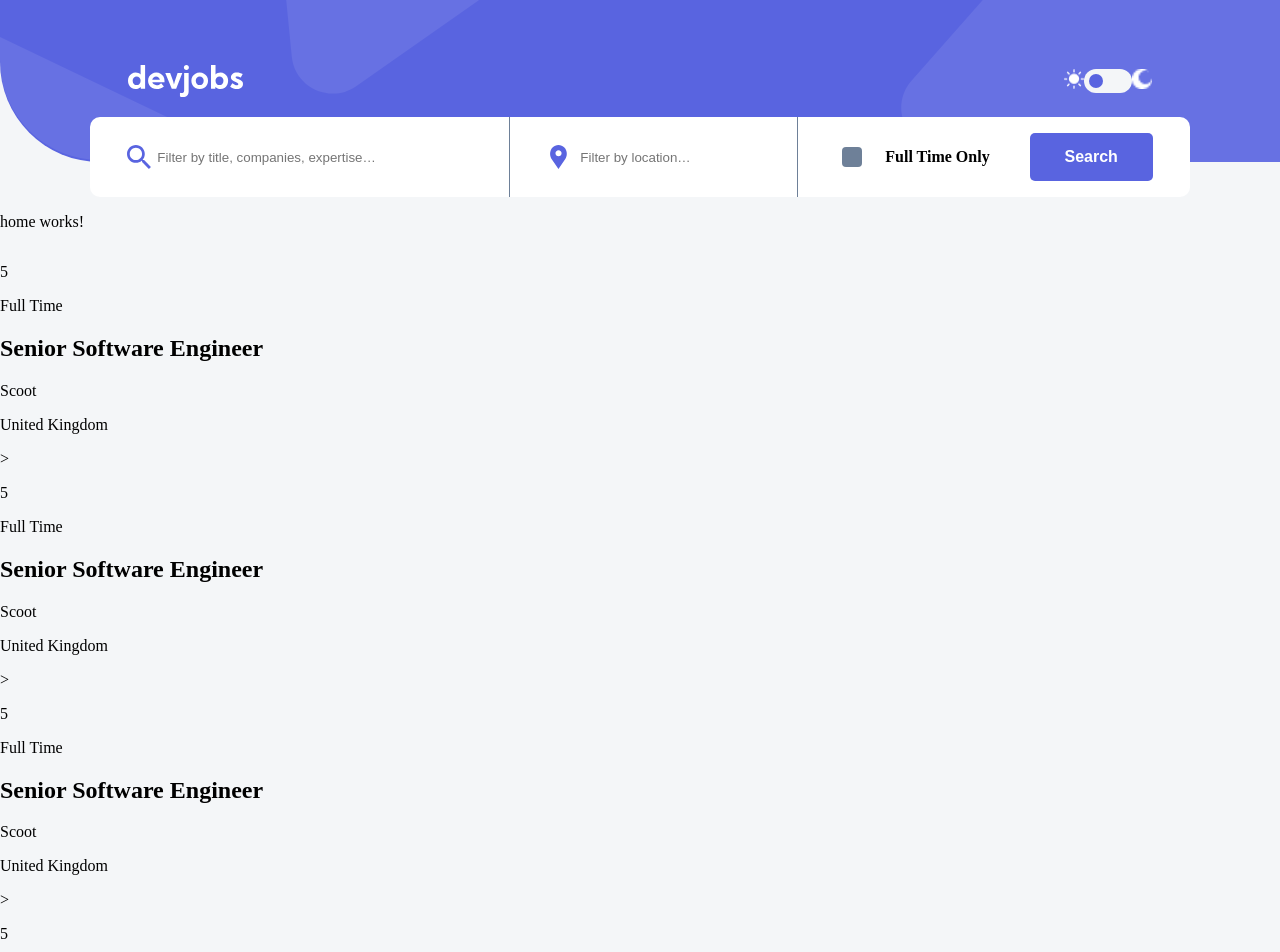
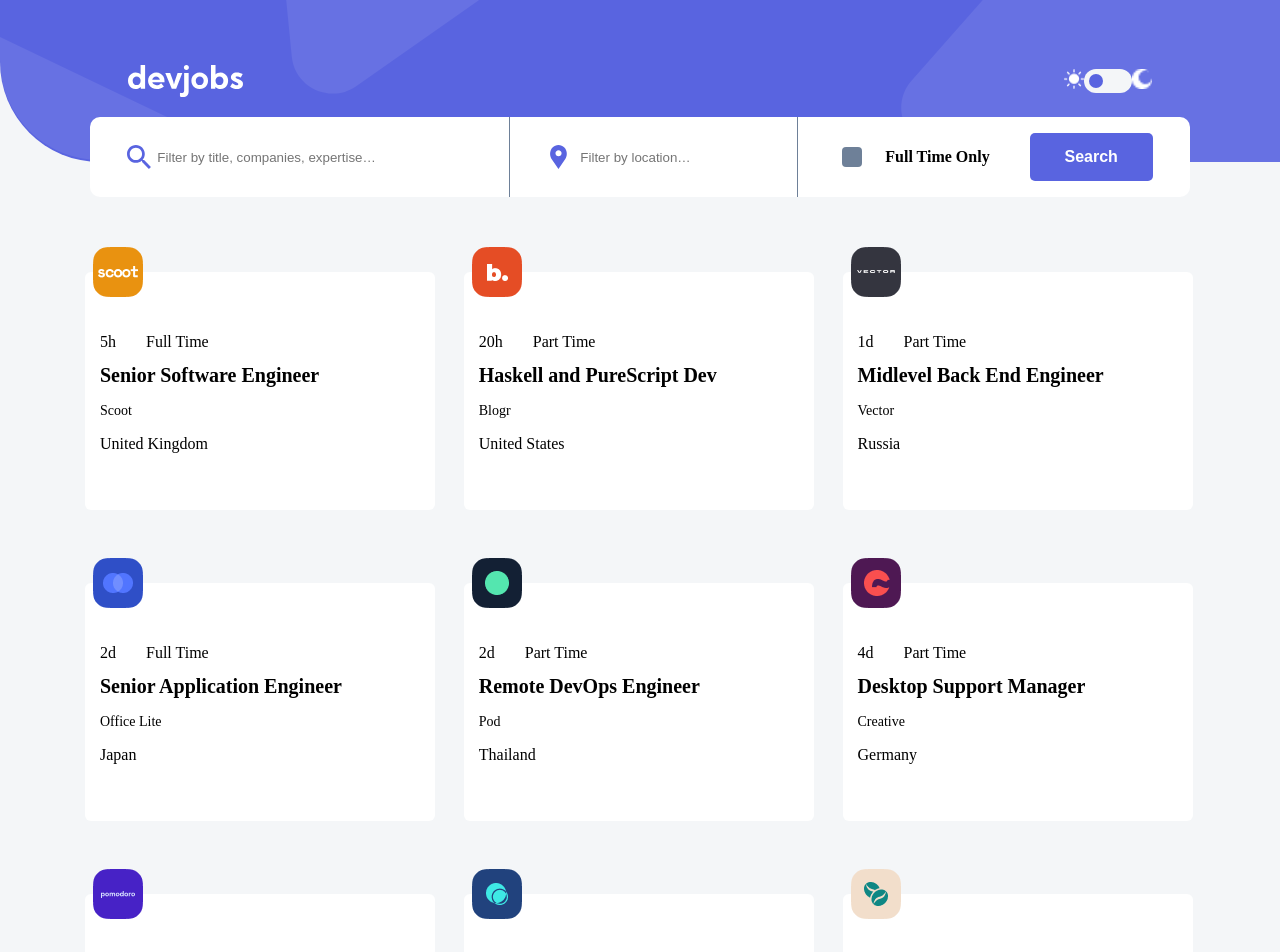
Before and after one commit to Luanquevedo/devjobs, an Angular app: page / in a window 1280 px wide. Shown: the top 952 px of the page. Built offline with nearby package versions, Linux system fonts and the light colour scheme.

Commit message:
feat(cards): elaborado component card para renderizar todas vagas cadastradas

```diff
--- a/src/app/app.component.ts
+++ b/src/app/app.component.ts
@@ -1,6 +1,5 @@
 import { Component } from '@angular/core';
 import { RouterOutlet } from '@angular/router';
-import { NavComponent } from './components/nav/nav.component';
 
 @Component({
   selector: 'app-root',
--- a/src/app/components/cards/cards.component.html
+++ b/src/app/components/cards/cards.component.html
@@ -1,7 +1,12 @@
-<article class="card">
-    <p>{{vacancy.timestamp}}</p>
-    <p>{{vacancy.model}}</p>
-    <h2>{{vacancy.title}}</h2>
-    <p>{{vacancy.employer}}</p>
-    <p>{{vacancy.location}}</p>
-</article>>
+<article class=" flex-col">
+    <img src="{{vacancy.icon}}" alt="logo {{vacancy.employer}}">
+    <div class="card">
+        <div class="m card__container flex-row">
+            <p>{{vacancy.timestamp}}</p>
+            <p>{{vacancy.model}}</p>
+        </div>
+        <h2 class="t">{{vacancy.title}}</h2>
+        <p class="l">{{vacancy.employer}}</p>
+        <p class="m">{{vacancy.location}}</p>
+    </div>
+</article>
--- a/src/app/components/cards/cards.component.scss
+++ b/src/app/components/cards/cards.component.scss
@@ -0,0 +1,35 @@
+@use '../../../styles/variables' as *;
+@use '../../../styles/utils' as *;
+
+
+img{
+    width: 50px;
+    position: relative;
+    margin-bottom: -25px;
+    margin-left: 8px;
+
+}
+.card{
+    width: 320px;
+    height: 208px;
+    padding: 15px;
+    background-color: $Color-secondary;
+    border-radius: 6px;
+
+    &__container{
+        margin-top: 30px;
+        margin-bottom: -20px;
+        gap: 30px;
+    }
+}
+.t{
+    font-size: 20px;
+}
+
+.m{
+    font-size: 16px;
+}
+
+.l{
+    font-size: 14px;
+}
--- a/src/app/models/vacancies.ts
+++ b/src/app/models/vacancies.ts
@@ -2,7 +2,7 @@ export interface Vacancies {
 
     id: number;
     icon: string;
-    timestamp: number;
+    timestamp: string;
     model: string;
     title: string;
     employer: string;
--- a/src/app/pages/home/home.component.html
+++ b/src/app/pages/home/home.component.html
@@ -1,8 +1,7 @@
 <body>
     <app-nav></app-nav>
     <app-search-bar></app-search-bar>
-    <p>home works!</p>
-    <ng-container *ngFor="let vacancy of vacancies">
-        <app-cards [vacancy]="vacancy"></app-cards>
-    </ng-container>
+     <section class="cards-grid">
+    <app-cards *ngFor="let vacancy of vacancies" [vacancy]="vacancy"></app-cards>
+     </section>
 </body>
--- a/src/app/pages/home/home.component.scss
+++ b/src/app/pages/home/home.component.scss
@@ -1,14 +1,24 @@
 @use '../../../styles/variables' as *;
+@use '../../../styles/utils' as *;
 
-body{
+body {
     display: flex;
     flex-direction: column;
     background-color: $Color-primary-background;
-
 }
 
-app-search-bar{
+app-search-bar {
     position: relative;
     margin-top: -45px;
     z-index: 9999;
+    margin-bottom: 50px;
 }
+
+.cards-grid {
+    margin-top: 50px;
+    max-width: 1110px;
+    margin: auto;
+    display: grid;
+    grid-template-columns: repeat(3, 29.8%); // define o template de colunas em 3 fraçoes de 3 colunas
+    gap: 3rem;
+}
--- a/src/app/services/vacancies-api.service.ts
+++ b/src/app/services/vacancies-api.service.ts
@@ -15,107 +15,107 @@ export class VacanciesApiService {
       title: 'Senior Software Engineer',
       model: 'Full Time',
       location: 'United Kingdom',
-      icon: '',
-      timestamp: 5
+      icon: '/img/scoot.png',
+      timestamp: '5h'
     },
     {
       id: 2,
-      employer: 'Scoot',
-      title: 'Senior Software Engineer',
-      model: 'Full Time',
-      location: 'United Kingdom',
-      icon: '',
-      timestamp: 5
+      employer: 'Blogr',
+      title: 'Haskell and PureScript Dev',
+      model: 'Part Time',
+      location: 'United States',
+      icon: '/img/blogr.png',
+      timestamp: '20h'
     },
     {
       id: 3,
-      employer: 'Scoot',
-      title: 'Senior Software Engineer',
-      model: 'Full Time',
-      location: 'United Kingdom',
-      icon: '',
-      timestamp: 5
+      employer: 'Vector',
+      title: 'Midlevel Back End Engineer ',
+      model: 'Part Time',
+      location: 'Russia',
+      icon: '/img/vector.png',
+      timestamp: '1d'
     },
     {
       id: 4,
-      employer: 'Scoot',
-      title: 'Senior Software Engineer',
+      employer: 'Office Lite',
+      title: 'Senior Application Engineer',
       model: 'Full Time',
-      location: 'United Kingdom',
-      icon: '',
-      timestamp: 5
+      location: 'Japan',
+      icon: '/img/office Lite.png',
+      timestamp: '2d'
     },
     {
       id: 5,
-      employer: 'Scoot',
-      title: 'Senior Software Engineer',
-      model: 'Full Time',
-      location: 'United Kingdom',
-      icon: '',
-      timestamp: 5
+      employer: 'Pod',
+      title: 'Remote DevOps Engineer',
+      model: 'Part Time',
+      location: 'Thailand',
+      icon: '/img/pod.png',
+      timestamp: '2d'
     },
     {
       id: 6,
-      employer: 'Scoot',
-      title: 'Senior Software Engineer',
-      model: 'Full Time',
-      location: 'United Kingdom',
-      icon: '',
-      timestamp: 5
+      employer: 'Creative',
+      title: 'Desktop Support Manager',
+      model: 'Part Time ',
+      location: 'Germany',
+      icon: '/img/creative.png',
+      timestamp: '4d'
     },
     {
       id: 7,
-      employer: 'Scoot',
-      title: 'Senior Software Engineer',
+      employer: 'Pomodoro',
+      title: 'iOS Engineer',
       model: 'Full Time',
-      location: 'United Kingdom',
-      icon: '',
-      timestamp: 5
+      location: 'United States',
+      icon: '/img/pomodoro.png',
+      timestamp: '1w'
     },
     {
       id: 8,
-      employer: 'Scoot',
-      title: 'Senior Software Engineer',
+      employer: 'Maker',
+      title: 'Senior EJB Developer',
       model: 'Full Time',
       location: 'United Kingdom',
-      icon: '',
-      timestamp: 5
+      icon: '/img/maker.png',
+      timestamp: '1w'
     },
     {
       id: 9,
-      employer: 'Scoot',
-      title: 'Senior Software Engineer',
-      model: 'Full Time',
-      location: 'United Kingdom',
-      icon: '',
-      timestamp: 5
+      employer: 'Coffeeroasters',
+      title: 'Senior Frontend Developer',
+      model: 'Part Time',
+      location: 'Singapore',
+      icon: '/img/coffeeroasters.png',
+      timestamp: '1w'
     },
     {
       id: 10,
-      employer: 'Scoot',
-      title: 'Senior Software Engineer',
+      employer: 'Mastercraft',
+      title: 'App & Website Designer',
       model: 'Full Time',
-      location: 'United Kingdom',
-      icon: '',
-      timestamp: 5
+      location: 'United States',
+      icon: '/img/mastercraft.png',
+      timestamp: '1w'
     },
     {
       id: 11,
-      employer: 'Scoot',
-      title: 'Senior Software Engineer',
-      model: 'Full Time',
-      location: 'United Kingdom',
-      icon: '',
-      timestamp: 5
+      employer: 'Crowdfund',
+      title: 'Fullstack Developer',
+      model: 'Part Time',
+      location: 'New Zealand',
+      icon: '/img/crowdfund.png',
+      timestamp: '1mo'
     },
     {
       id: 12,
-      employer: 'Scoot',
-      title: 'Senior Software Engineer',
-      model: 'Full Time',
+      employer: 'Typemaster',
+      title: 'Technical Lead Engineer',
+      model: 'Part Time',
       location: 'United Kingdom',
-      icon: '',
-      timestamp: 5
+      icon: '/img/typemaster.png',
+      timestamp: '4d'
     },
   ];
 
```
Also changed, not shown: public/img/crowdfund.png (renamed from public/img/Group 3 Copy 4 (3).png), public/img/typemaster.png (renamed from public/img/Group 3 Copy 3 (3).png).
